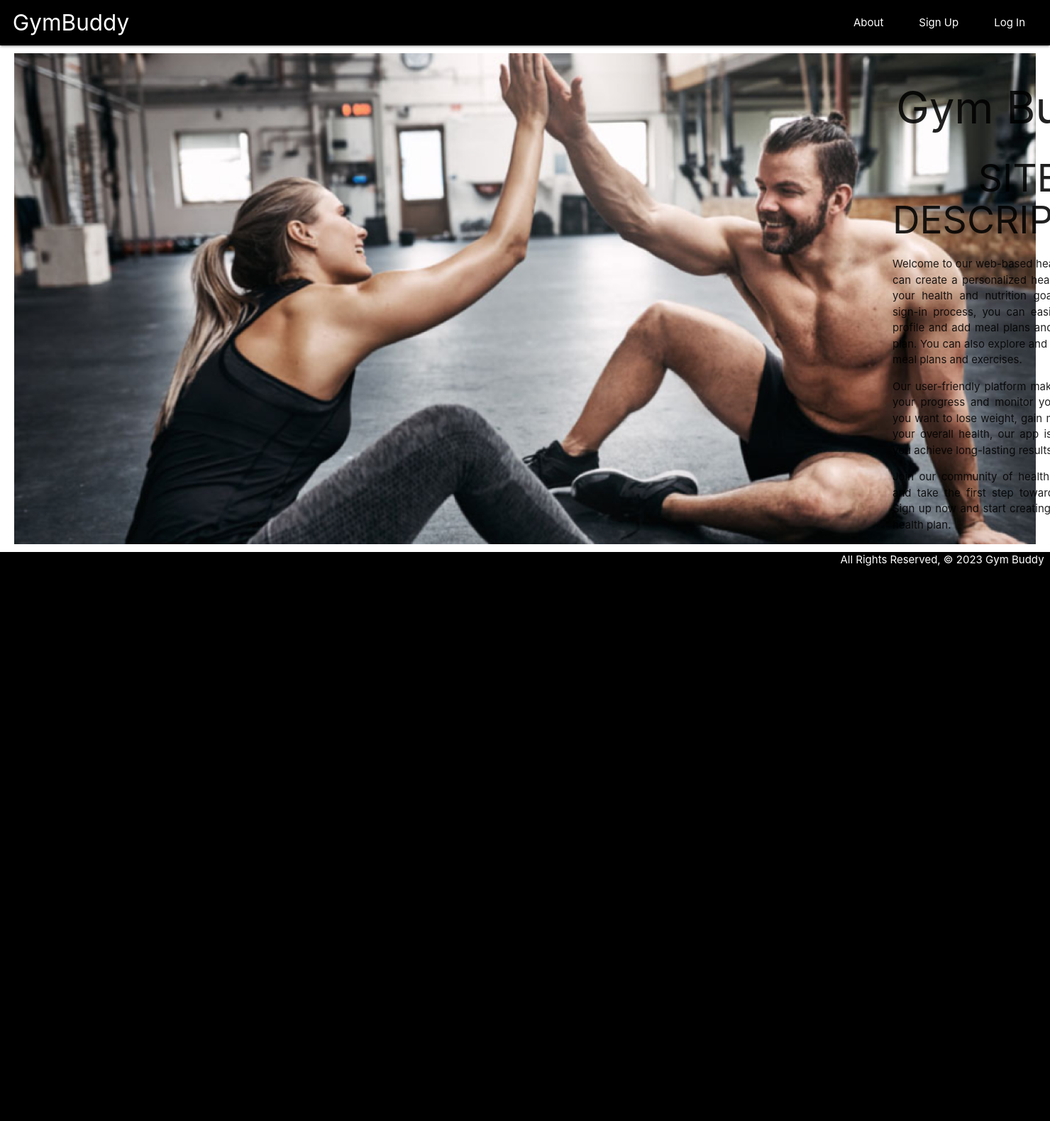
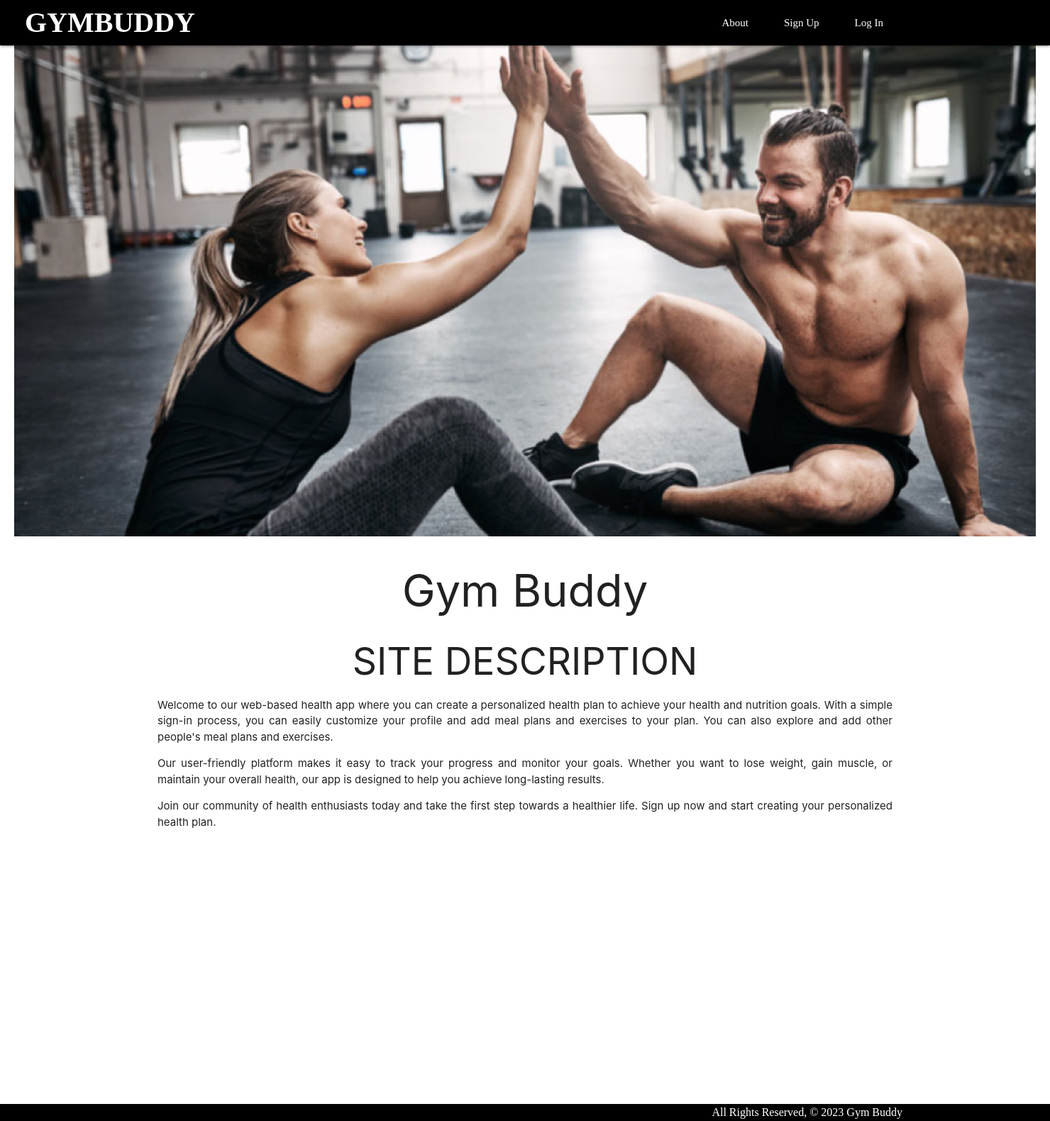
Before and after one commit to davebenner14/Gym-Buddy, a Django app: page / in a window 1480 px wide; the page is wider, and only the part inside the window is pictured. Shown: that part at 71% size. Before the commit the page ends 798 px from the top of that part, so only its background shows below. Run offline with Django 4.2, Linux system fonts and the light colour scheme.

Commit message:
complete all base styling

```diff
--- a/main_app/static/css/style.css
+++ b/main_app/static/css/style.css
@@ -12,6 +12,19 @@ footer.page-footer {
   padding-top: 0;
   text-align: right;
   background-color: black;
+}
+
+.left-brand-logo {
+  font-family: Oswald;
+  font-size: 40px;
+  font-weight: bold;
+  text-transform: uppercase;
+}
+
+.right{
+  font-family: Poppins;
+  font-size: 16px;
+  margin-right: 200px;
 }
 
 nav .nav-wrapper {
@@ -43,6 +56,7 @@ nav ul ul li {
   background-color: #f2f2f2;
   padding: 10px;
   margin: 0;
+  min-width: 200px;
 }
 
 nav ul ul li a {
@@ -55,11 +69,18 @@ nav ul ul li a:hover {
   background-color: #333;
 }
 
+.home-page {
+  display: flex;
+  flex-direction: column;
+  height: 100vh;
+}
+
 .home-page-img {
   display: flex;
   align-items: center;
   justify-content: center;
   width: 100%;
+  flex: 1;
 }
 
 .home-page-img img {
@@ -77,7 +98,7 @@ nav ul ul li a:hover {
 }
 
 .container {
-  display: flex;
+  flex: 0;
   justify-content: space-between;
   align-items: center;
 }
@@ -92,4 +113,10 @@ nav ul ul li a:hover {
 
 .btn {
   background-color: black;
+  border-radius: 10px;
 }
+
+.btn:hover {
+  background-color: white;
+  color: black;
+}
--- a/main_app/templates/base.html
+++ b/main_app/templates/base.html
@@ -24,7 +24,7 @@
         <div class="nav-wrapper">
           <ul>
             <li>
-              <a href="/" class="left brand-logo">&nbsp;&nbsp;GymBuddy</a>
+              <a href="/" class="left-brand-logo">&nbsp;&nbsp;GymBuddy</a>
             </li>
           </ul>
           <ul class="right">
--- a/main_app/templates/home.html
+++ b/main_app/templates/home.html
@@ -3,7 +3,7 @@
 <div class="home-page-img">
   <img src="../static/img/homeimg.png" alt="two person showing happiness in workout">
 </div>
-
+<div class="home-page">
   <div class="home-page-content">
     <h1>Gym Buddy</h1>
     <h2>SITE DESCRIPTION</h2>
@@ -13,5 +13,6 @@
 
       <p>Join our community of health enthusiasts today and take the first step towards a healthier life. Sign up now and start creating your personalized health plan.</p>
   </div>
+</div>
 
 {% endblock %}
```
Lines whose indentation alone changed are shown as unchanged.
